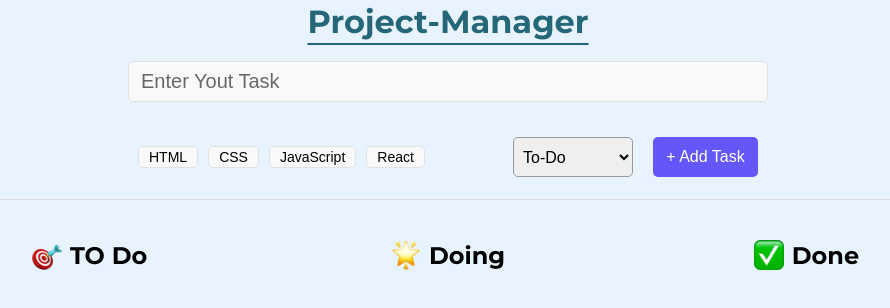
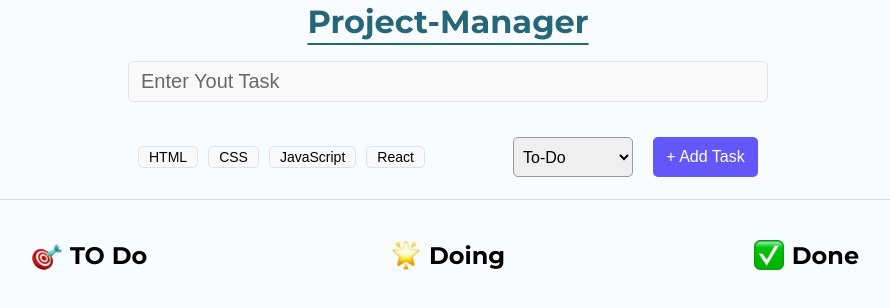
Before and after one commit to BhargavMaru07/ToDo-List, a React (Vite) app: page / in a window 1280 px wide. Shown: the top 308 px of the page, without its empty margins (192-1082 px from the left). Built offline with nearby package versions, Linux system fonts and the light colour scheme.

Commit message:
app.css modified

```diff
--- a/src/App.css
+++ b/src/App.css
@@ -5,7 +5,7 @@
 }
 
 body{
-  background-color: rgb(231, 244, 255);
+  background-color: rgb(249, 252, 255);
 }
 
 .app{
```
